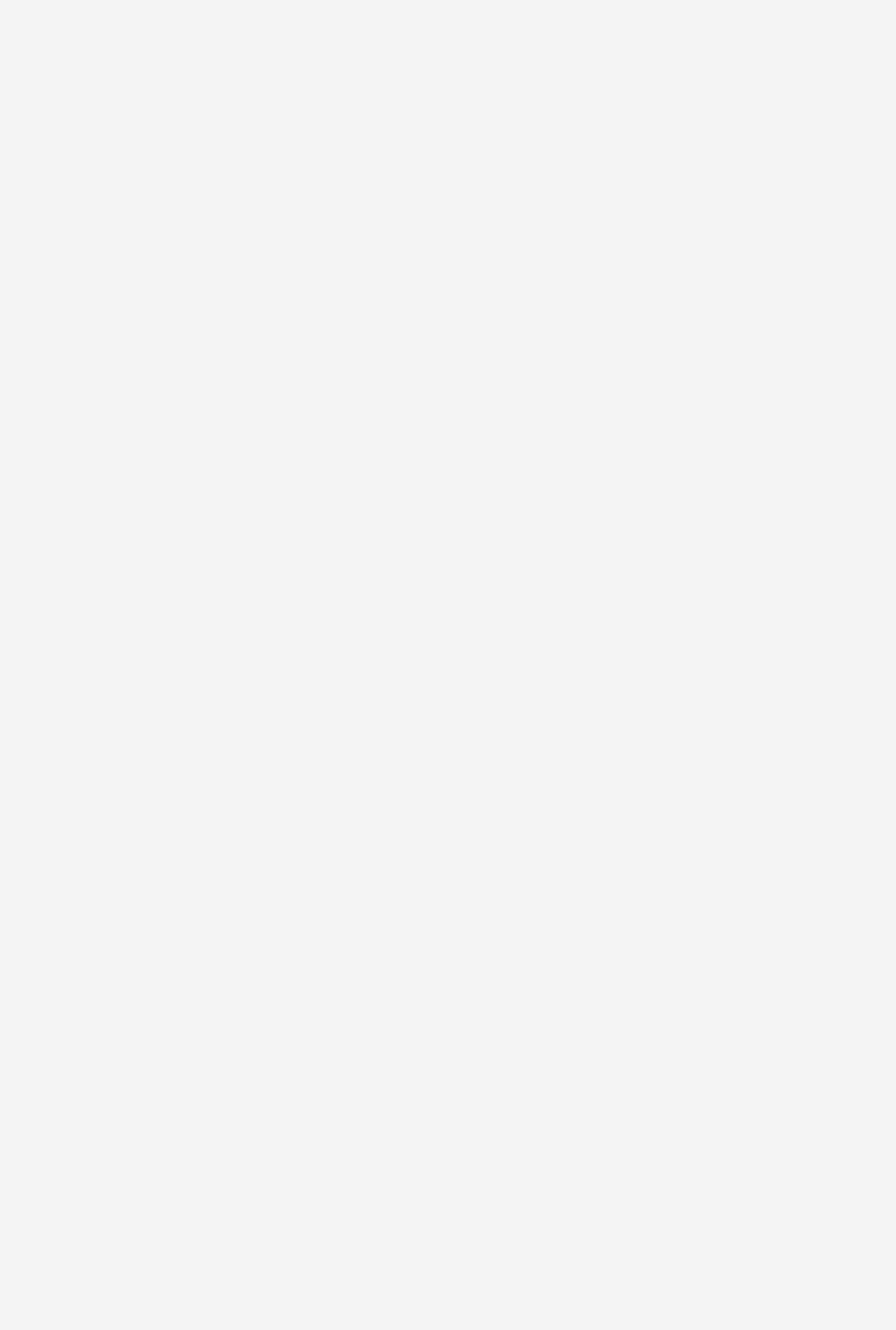
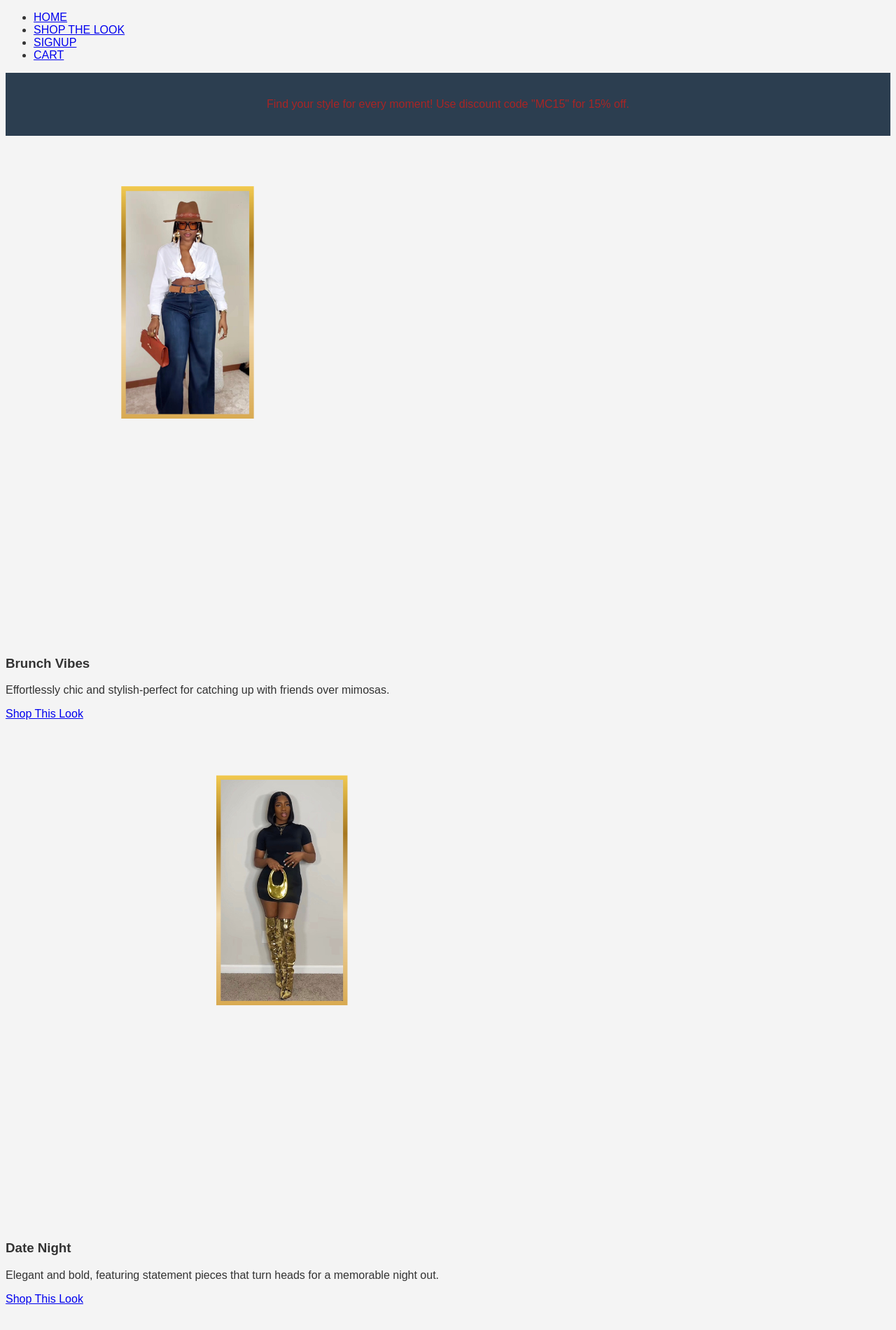
Before and after one commit to mjacobs1341/Mellys-Closet, a plain HTML site: page product.html in a window 1280 px wide. Shown: the top 1900 px of the page at 70% size. Before the commit the page ends 800 px from the top, so only its background shows below. Drawn offline with Linux system fonts and the light colour scheme.

```diff
--- a/product.html
+++ b/product.html
@@ -3,12 +3,58 @@
     <head>
         <meta charset="UTF-8">
         <meta name="viewport" content="width=device-width, initial-scale=1.0">
-        <title>Shop the look</title>
+        <title>Melly's Closet-Shop the look</title>
         <link rel="stylesheet" href="css/style.css">
     </head>
+    <body>
+        <nav>
+            <ul>
+                <li><a href="homepage.html">HOME</a></li>
+                <li><a href="product.html">SHOP THE LOOK</a></li>
+                <li><a href="signup.html">SIGNUP</a></li>
+                <li><a href="cart.html">CART</a></li>
+            </ul>
+        </nav>
+        <header>
+            <p>Find your style for every moment! Use discount code "MC15" for 15% off.</p>
+        </header>
+
+        <section class="products">
+
+            <div class="product-item">
+                <img src="images/brunch-vibes.png" alt="Brunch Vibes">
+                <h3>Brunch Vibes</h3>
+                <p>Effortlessly chic and stylish-perfect for catching up with friends over mimosas.</p>
+                <a href="brunch-vibes.html" class="shop-button">Shop This Look </a>
+            </div>
+
+            <div class="product-item">
+                <img src="images/date-night.png" alt="Date Night">
+                <h3>Date Night</h3>
+                <p>Elegant and bold, featuring statement pieces that turn heads for a memorable night out.</p>
+                <a href="date-night.html" class="shop-button">Shop This Look</a>
+            </div>
+
+            <div class="product-item">
+                <img src="images/casual-weekend.png">
+                <h3>Casual Weekend</h3>
+                <p>Combining laid-back essentials with a touch of style for any adventure</p>
+                <a href="casual-weekend.html" class="shop-button">Shop This Look</a>
+            </div>
+
+
+
+
+        </section>
 
 
 
 
 
+
+    </body>
+
+
+
+
 </html>
```
